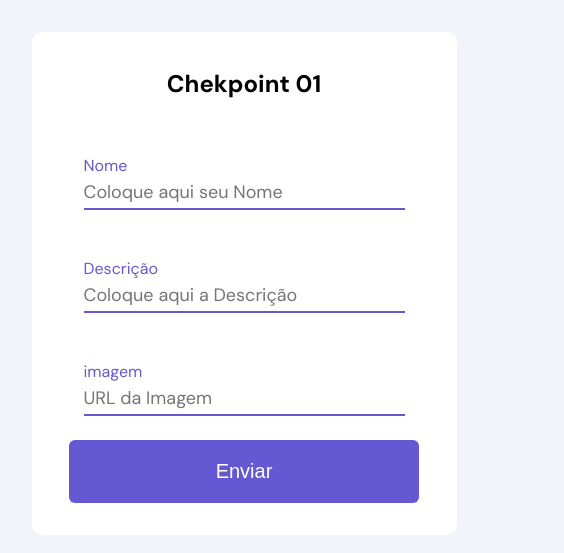
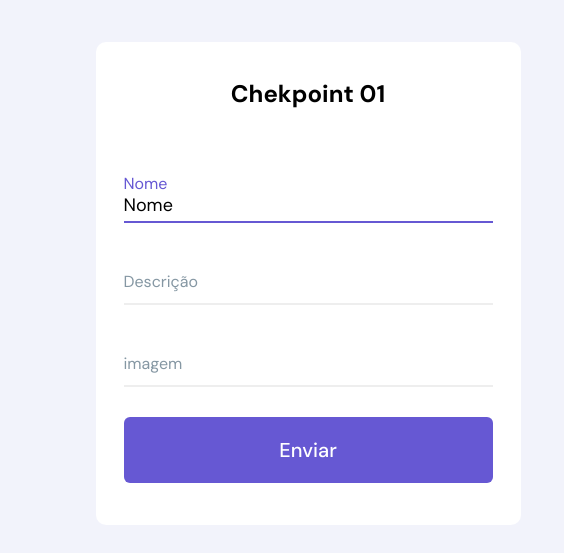
Before and after one commit to WirleySAlmeida/checkpoint-front-end-2, a plain HTML site: page index.html in a window 1280 px wide. Shown: the part 117-670 px from the top of the page, 132-696 px from the left. Drawn offline with Linux system fonts and the light colour scheme.

Commit message:
add os trem

```diff
--- a/css/style.css
+++ b/css/style.css
@@ -5,13 +5,14 @@
   padding: 0;
   box-sizing: border-box;
   text-decoration: none;
-
-
+}
+*:after, *:before{
+  box-sizing: border-box;
 }
 
 body {
-  font-family: "DM Sans", sans-serif;;
-  background-color: #F2F3FB;background-color: #F2F3FB;
+  font-family: "DM Sans", sans-serif;
+  background-color: #F2F3FB;
 }
 
 .container {
@@ -25,7 +26,7 @@ body {
 }
 
 h1{
-align-self: center;
+  align-self: center;
   padding-top: 1em;
 }
 
@@ -36,9 +37,9 @@ align-self: center;
   max-width: 425px;
   background-color: #fff;
   border-radius: 10px;
-  box-shadow: 0 10px 20px 0 rgba(#999, .25);
+  /*box-shadow: 0 10px 20px 0 rgb(#999, .25);*/
   padding: .75rem;
-  margin: 3em;
+  margin: 3em ;
 
 }
 
@@ -50,49 +51,73 @@ align-self: center;
 }
 
 .input-label {
-  color: #6658d3;
+  color: #8597a3;
+  position: absolute;
+  top: 1.5rem;
+  transition: .25s ease;
+
 
 }
 .input {
   display: flex;
-  flex-direction: column;
-  padding-bottom: 1em;
-  border-radius: 0;
-  padding: 1.5em;
+  flex-direction: column-reverse;
+  position: relative;
+  padding-top: 1.5rem;
+  margin-top: 1.5rem;
 
 }
 
 
 .input-field {
   border: 0;
-  border-bottom: 2px solid #6658d3;
+  z-index: 1;
   background-color: transparent;
-  font:inherit;
+  border-bottom: 2px solid #eee;
+  font: inherit;
   font-size: 1.125rem;
   padding: .25rem 0;
+}
+.input-field:valid,
+.input-field:focus {
+  border-bottom-color: #6658d3;
+  outline: 0;
+}
 
+.input-field:valid ~ .input-label,
+.input-field:focus ~ .input-label{
+  color: #6658d3;
+  transform: translateY(-1em);
 }
 
 button {
+  margin: 30px 0;
+  font: inherit;
   font-size: 1.25rem;
   padding: 1em;
-  margin: 0 auto 20px;
-  width: 95%;
+  width: 100%;
   font-weight: 500;
   background-color: #6658d3;
   border-radius: 6px;
   color: #FFF;
   border: 0;
-  cursor: pointer;
 }
 
 .img {
   border-radius: 10px;
   width: 100%;
-  margin: 0 auto;
-  text-align: center;
+  margin-right: 5%;
+
+
+
 }
 
 .container-img {
-  margin: 0 5%;
+overflow: hidden;
 }
+
+@media screen and (min-width: 900px) {
+  .container{
+    display: flexbox;
+    flex-wrap: nowrap ;
+  }
+}
--- a/index.html
+++ b/index.html
@@ -21,18 +21,18 @@
     <form class="formulario">
 
       <div class="input">
+        <input type="text" name="form" id="name" class="input-field" value="Nome" required >
         <label class="input-label" for="name">Nome</label>
-        <input type="text" name="form" id="name" class="input-field" placeholder="Coloque aqui seu Nome">
       </div>
 
       <div class="input">
-        <label class="input-label" for="descricao">Descrição</label>
-        <input type="text" name="form" id="descricao"class="input-field" placeholder="Coloque aqui a Descrição">
+        <input type="text" name="form" id="descricao" class="input-field" required >
+        <label class="input-label" for="descricao" >Descrição</label>
       </div>
 
       <div class="input">
+        <input type="url" name="form" id="imagem" class="input-field" required >
         <label class="input-label" for="imagem">imagem</label>
-        <input type="url" name="form" id="imagem"class="input-field" placeholder="URL da Imagem">
       </div>
 
 
```
